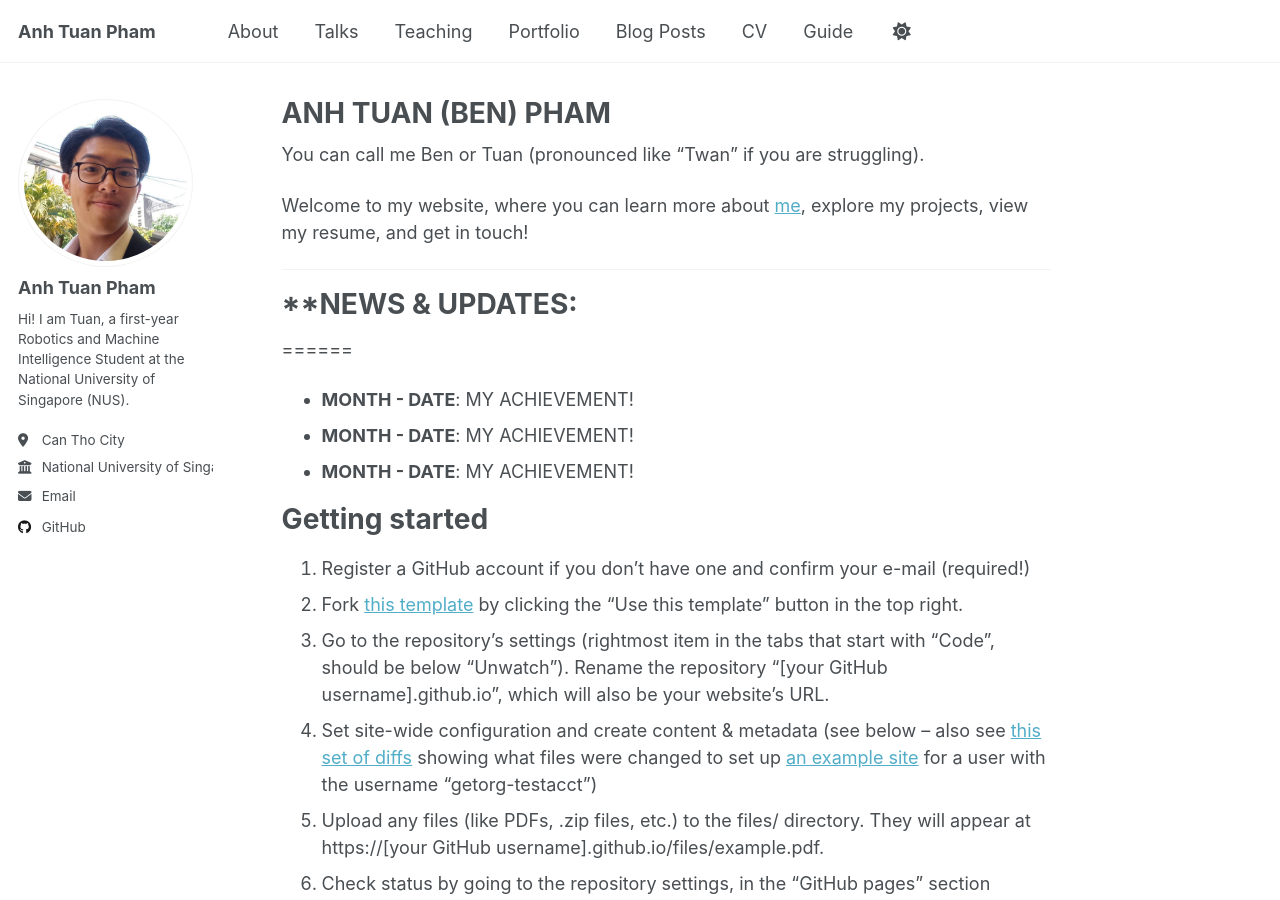
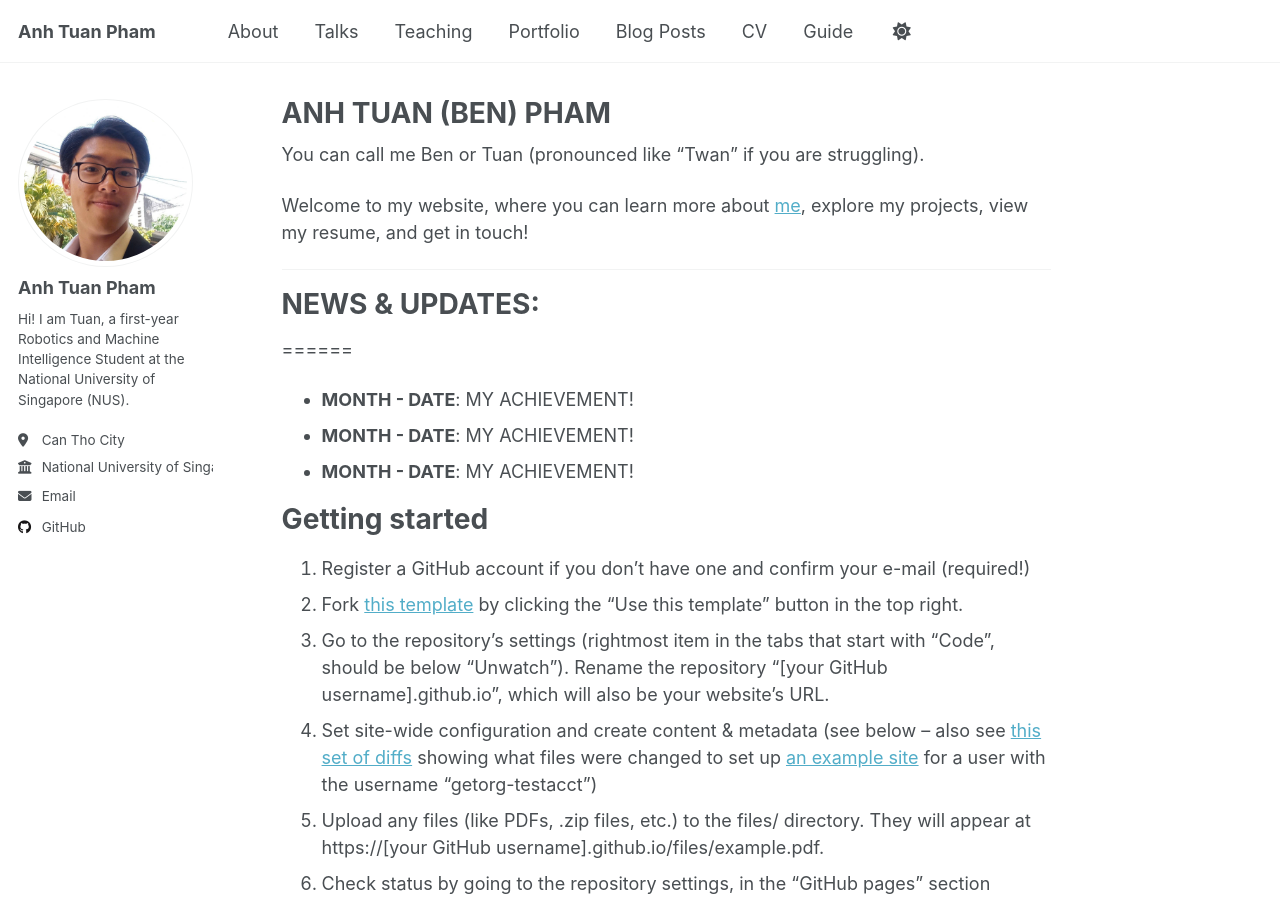
Before and after one commit to patuan07/patuan07.github.io, a Jekyll site: the page built from _pages/about.md, in a window 1280 px wide and 900 px high. Built offline with Jekyll 4.4.1, drawn with Linux system fonts in a browser that asks for light colours.

```diff
--- a/_pages/about.md
+++ b/_pages/about.md
@@ -13,7 +13,7 @@ Welcome to my website, where you can learn more about [me](https://patuan07.gith
 
 ------
 
-# **NEWS & UPDATES:
+# **NEWS & UPDATES:**
 ======
 - **MONTH - DATE**: MY ACHIEVEMENT!
 - **MONTH - DATE**: MY ACHIEVEMENT!
```
